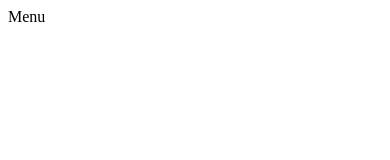
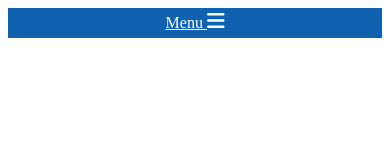
Before and after one commit to ReiSalan94/responsivo-1balfa24, a plain HTML site: page 2_menu_hamburguer/index.html in a window 390 px wide. Drawn offline with Linux system fonts and the light colour scheme.

Commit message:
Add files via upload

```diff
--- a/2_menu_hamburguer/index.html
+++ b/2_menu_hamburguer/index.html
@@ -6,10 +6,23 @@
     <meta name="viewport" content="width=device-width, initial-scale=1.0">
     <title>Document</title>
     <link rel="stylesheet" href="style.css">
+    <script src="https://kit.fontawesome.com/b82f5ae24a.js" crossorigin="anonymous"></script>
 </head>
 
 <body>
-    Menu
+    <div class="dropdown">
+        <a href="#">
+            Menu <i class="fa-solid fa-bars"></i>
+        </a>
+        <ul class="dropdown-content">
+            <li><a href="#">Home</a></li>
+            <li><a href="#">Sobre</a></li>
+            <li><a href="#">Produtos</a></li>
+            <li><a href="#">Contato</a></li>
+
+
+        </ul>
+    </div>
 </body>
 
 </html>
--- a/2_menu_hamburguer/style.css
+++ b/2_menu_hamburguer/style.css
@@ -0,0 +1,24 @@
+.dropdown{
+    display: none;
+}
+ @media (max-width:980px){
+    .dropdown{
+        display: block;
+        background: #1161b1;
+        text-align: center;
+    }
+    .dropdown a{
+        color: #fff;
+        line-height: 30px;
+    }
+    .dropdown i{
+        font-size: 20px;
+    }
+    .dropdown .dropdown-content{
+        display: none;
+    }
+    .dropdown:hover .dropdown-content{
+        display: block;
+    }
+
+ }
```
